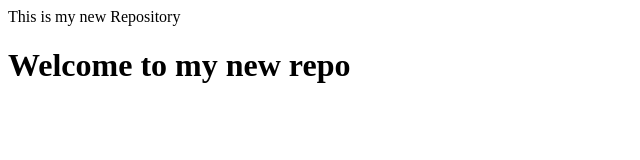
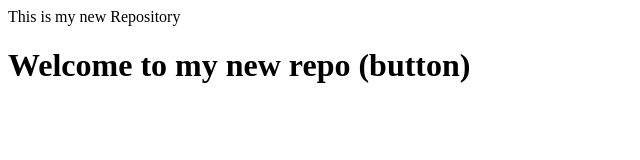
Before and after one commit to SACHINBODARE07/NewGit, a plain HTML site: page index.html in a window 1280 px wide. Shown: the whole page, without its empty margins (0-640 px from the left). Drawn offline with Linux system fonts and the light colour scheme.

```diff
--- a/index.html
+++ b/index.html
@@ -1,2 +1,2 @@
 <p>This is my new Repository</p>
-<h1>Welcome to my new repo</h1>
+<h1>Welcome to my new repo (button)</h1>
```
